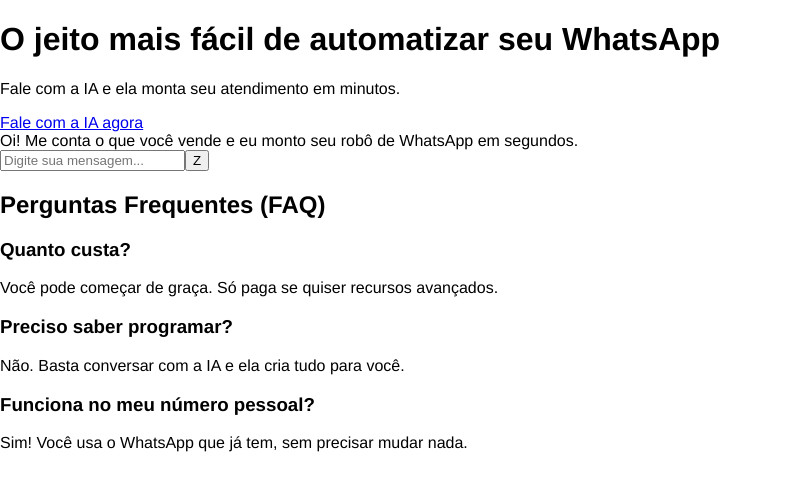
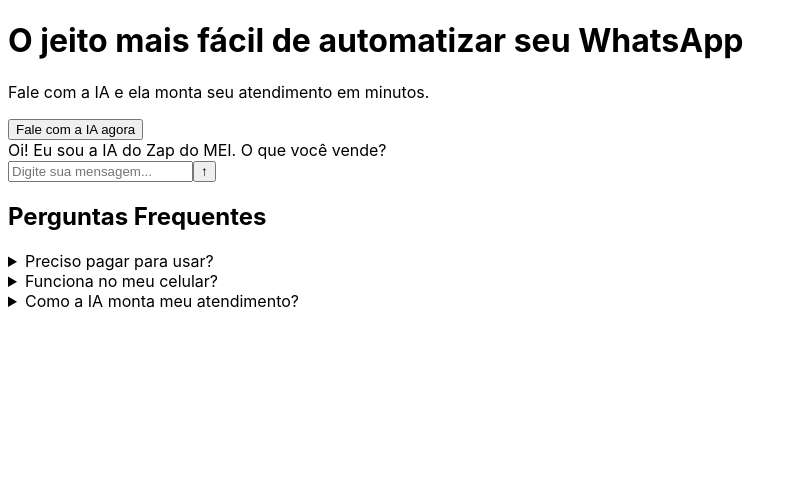
Before and after one commit to zapdomei/zapdomei3, a Next.js app: page / in a window 1280 px wide. Shown: the top 490 px of the page, without its empty margins (0-806 px from the left). Built offline with nearby package versions, Linux system fonts and the light colour scheme.

Commit message:
Atualize a landing page
Atualize a landing page

```diff
--- a/components/Chat.tsx
+++ b/components/Chat.tsx
@@ -1,50 +1,44 @@
-import { useState, useRef, useEffect } from 'react';
+import { useState } from 'react';
 
 export default function Chat() {
   const [messages, setMessages] = useState([
-    { from: 'bot', text: 'Oi! Me conta o que você vende e eu monto seu robô de WhatsApp em segundos.' }
+    { text: "Oi! Eu sou a IA do Zap do MEI. O que você vende?", isUser: false }
   ]);
-  const [input, setInput] = useState('');
-  const messagesEndRef = useRef(null);
+  const [input, setInput] = useState("");
 
   const handleSend = () => {
     if (!input.trim()) return;
-    const userMsg = { from: 'user', text: input };
-    const botMsg = { from: 'bot', text: 'Seu robô está quase pronto. 🚀' };
-    setMessages([...messages, userMsg, botMsg]);
-    setInput('');
+    setMessages([...messages, { text: input, isUser: true }]);
+    setInput("");
   };
 
-  useEffect(() => {
-    messagesEndRef.current?.scrollIntoView({ behavior: 'smooth' });
-  }, [messages]);
-
   return (
-    <div className="w-full max-w-2xl h-[500px] border rounded-xl shadow-lg bg-white flex flex-col">
-      <div className="flex-1 overflow-y-auto p-4 space-y-3">
-        {messages.map((msg, idx) => (
-          <div key={idx} className={`flex ${msg.from === 'user' ? 'justify-end' : 'justify-start'}`}>
-            <div className={`px-4 py-2 rounded-lg max-w-[75%] text-sm leading-relaxed ${msg.from === 'user' ? 'bg-black text-white' : 'bg-gray-100 text-gray-900'}`}>
-              {msg.text}
-            </div>
+    <div className="w-full max-w-2xl px-4">
+      <div className="bg-gray-100 p-6 rounded-xl shadow-md h-[400px] overflow-y-auto space-y-3">
+        {messages.map((msg, i) => (
+          <div
+            key={i}
+            className={`p-3 rounded-xl w-fit max-w-[75%] ${
+              msg.isUser ? 'ml-auto bg-green-500 text-white' : 'mr-auto bg-white text-gray-900 border'
+            }`}
+          >
+            {msg.text}
           </div>
         ))}
-        <div ref={messagesEndRef} />
       </div>
-      <div className="relative p-4 border-t">
+      <div className="flex items-center mt-4 gap-2">
         <input
+          className="flex-1 border px-4 py-2 rounded-full"
           type="text"
-          className="w-full border rounded-full py-3 px-4 pr-12 text-sm focus:outline-none"
-          placeholder="Digite sua mensagem..."
           value={input}
           onChange={(e) => setInput(e.target.value)}
-          onKeyDown={(e) => e.key === 'Enter' && handleSend()}
+          placeholder="Digite sua mensagem..."
         />
         <button
-          className="absolute right-6 bottom-5 w-8 h-8 rounded-full bg-black text-white text-xs flex items-center justify-center shadow hover:bg-gray-900"
           onClick={handleSend}
+          className="bg-black text-white w-10 h-10 flex items-center justify-center rounded-full"
         >
-          Z
+          ↑
         </button>
       </div>
     </div>
--- a/pages/index.tsx
+++ b/pages/index.tsx
@@ -2,33 +2,31 @@ import Chat from '../components/Chat';
 
 export default function Home() {
   return (
-    <div className="bg-white min-h-screen flex flex-col items-center px-4 py-20 text-black font-sans">
-      <header className="text-center max-w-3xl mb-16">
-        <h1 className="text-4xl sm:text-5xl font-bold mb-6">O jeito mais fácil de automatizar seu WhatsApp</h1>
-        <p className="text-lg sm:text-xl text-gray-600 mb-8">Fale com a IA e ela monta seu atendimento em minutos.</p>
-        <a href="#chat" className="inline-block bg-black text-white px-6 py-3 rounded-full text-base font-medium hover:bg-gray-900 transition">
+    <div className="bg-white min-h-screen text-black font-sans">
+      <header className="text-center py-10">
+        <h1 className="text-3xl md:text-5xl font-bold">O jeito mais fácil de automatizar seu WhatsApp</h1>
+        <p className="mt-4 text-lg text-gray-600">Fale com a IA e ela monta seu atendimento em minutos.</p>
+        <button className="mt-6 bg-green-500 text-white px-6 py-3 rounded-full hover:bg-green-600 transition">
           Fale com a IA agora
-        </a>
+        </button>
       </header>
-
-      <section id="chat" className="w-full flex justify-center mb-20">
+      <main className="flex justify-center">
         <Chat />
-      </section>
-
-      <section className="max-w-2xl w-full px-4">
-        <h2 className="text-xl font-semibold mb-6">Perguntas Frequentes (FAQ)</h2>
-        <div className="mb-4">
-          <h3 className="font-bold">Quanto custa?</h3>
-          <p>Você pode começar de graça. Só paga se quiser recursos avançados.</p>
-        </div>
-        <div className="mb-4">
-          <h3 className="font-bold">Preciso saber programar?</h3>
-          <p>Não. Basta conversar com a IA e ela cria tudo para você.</p>
-        </div>
-        <div className="mb-4">
-          <h3 className="font-bold">Funciona no meu número pessoal?</h3>
-          <p>Sim! Você usa o WhatsApp que já tem, sem precisar mudar nada.</p>
-        </div>
+      </main>
+      <section className="max-w-2xl mx-auto mt-12 px-4">
+        <h2 className="text-xl font-semibold mb-4">Perguntas Frequentes</h2>
+        <details className="mb-2">
+          <summary className="cursor-pointer font-medium">Preciso pagar para usar?</summary>
+          <p className="ml-4 mt-1 text-gray-700">Não! O Zap do MEI é gratuito no início. Você só paga se quiser mais recursos depois.</p>
+        </details>
+        <details className="mb-2">
+          <summary className="cursor-pointer font-medium">Funciona no meu celular?</summary>
+          <p className="ml-4 mt-1 text-gray-700">Sim, tudo funciona direto no navegador do seu celular.</p>
+        </details>
+        <details className="mb-2">
+          <summary className="cursor-pointer font-medium">Como a IA monta meu atendimento?</summary>
+          <p className="ml-4 mt-1 text-gray-700">A IA entende o que você vende e gera um robô de atendimento com mensagens automáticas no WhatsApp.</p>
+        </details>
       </section>
     </div>
   );
--- a/styles/globals.css
+++ b/styles/globals.css
@@ -1,6 +1,7 @@
+@tailwind base;
+@tailwind components;
+@tailwind utilities;
+
 body {
-  margin: 0;
-  padding: 0;
-  font-family: Helvetica, Arial, sans-serif;
-  background-color: #ffffff;
+  font-family: 'Inter', sans-serif;
 }
```
